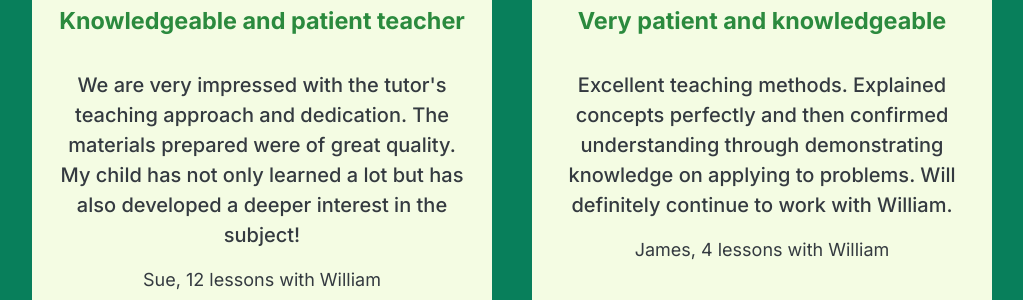
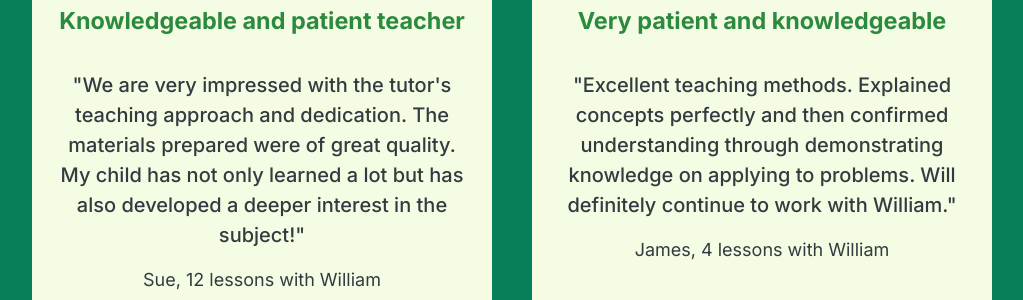
Before and after one commit to willhoff1959/algebra-beagle-tutoring, a plain HTML site: page reviews.html in a window 1280 px wide. Shown: the part 170-470 px from the top of the page, without its empty margins (128-1151 px from the left). Drawn offline with Linux system fonts and the light colour scheme.

Commit message:
Add files via upload

```diff
--- a/reviews.html
+++ b/reviews.html
@@ -81,10 +81,10 @@
         <div class="feedback">
           <h3>Knowledgeable and patient teacher</h3>
           <p class="parent-review">
-            We are very impressed with the tutor's teaching approach and
+            "We are very impressed with the tutor's teaching approach and
             dedication. The materials prepared were of great quality. My child
             has not only learned a lot but has also developed a deeper interest
-            in the subject!
+            in the subject!"
           </p>
 
           <p class="parent">Sue, 12 lessons with William</p>
@@ -93,9 +93,9 @@
         <div class="feedback">
           <h3>Very patient and knowledgeable</h3>
           <p class="parent-review">
-            Excellent teaching methods. Explained concepts perfectly and then
+            "Excellent teaching methods. Explained concepts perfectly and then
             confirmed understanding through demonstrating knowledge on applying
-            to problems. Will definitely continue to work with William.
+            to problems. Will definitely continue to work with William."
           </p>
           <p class="parent">James, 4 lessons with William</p>
         </div>
```
